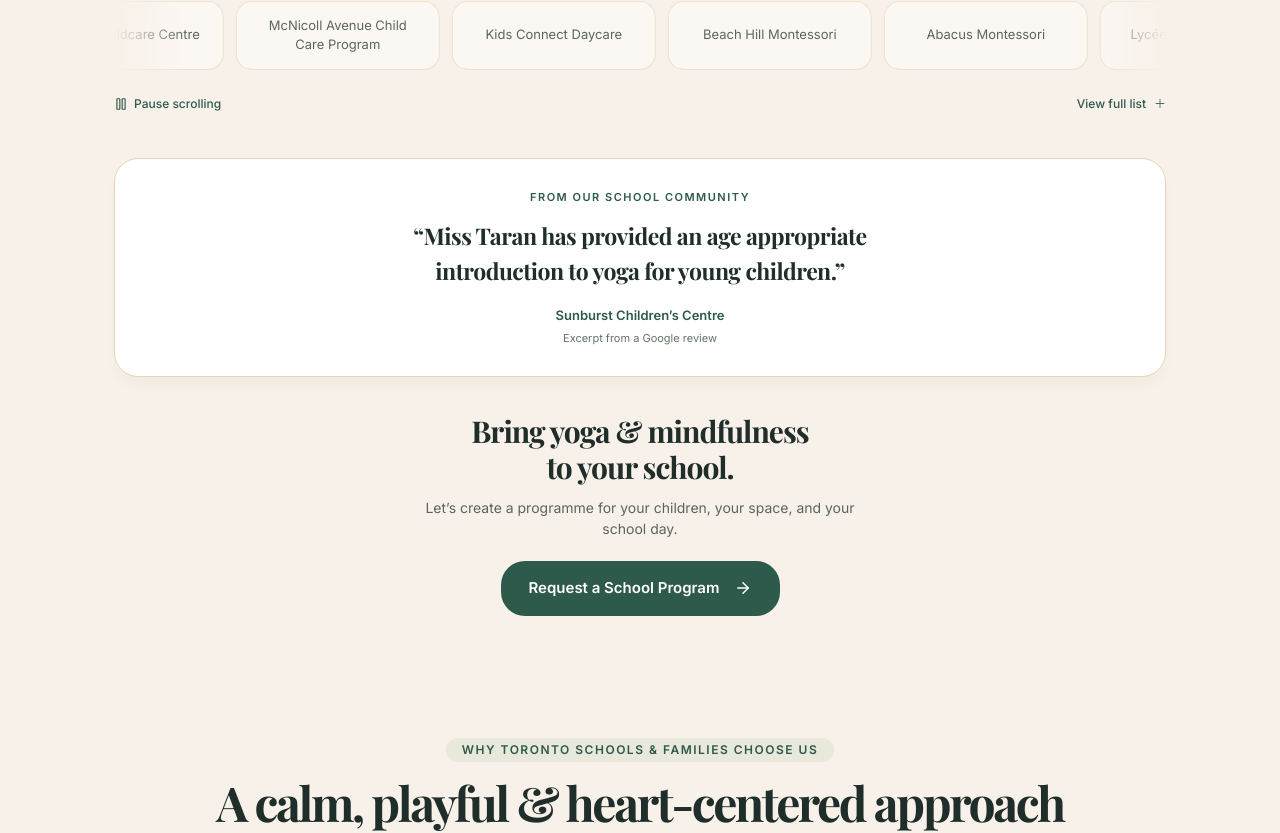
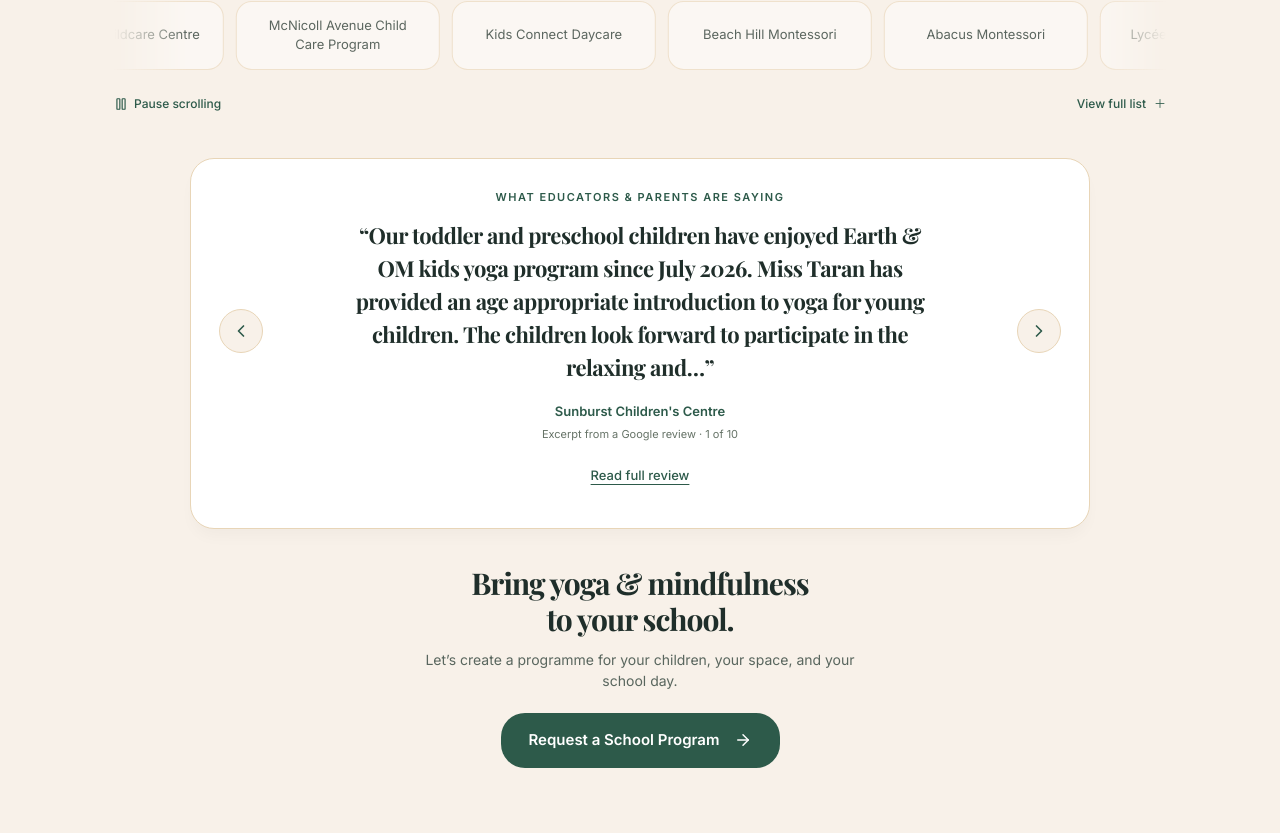
Before and after one commit to westernjobs91-droid/earth-om-kids-next, a Next.js app: page / in a window 1280 px wide. Shown: the part 1849-2682 px from the top of the page. Built offline with nearby package versions, Linux system fonts and the light colour scheme.

Commit message:
Consolidate homepage reviews into navigable community carousel

```diff
--- a/app/HomeContent.tsx
+++ b/app/HomeContent.tsx
@@ -3,8 +3,6 @@
 import React from 'react';
 import Link from 'next/link';
 import { motion } from 'framer-motion';
-import { reviews } from '@/lib/reviews';
-import ReviewsCarousel from '@/components/ReviewsCarousel';
 import SchoolCommunity from '@/components/SchoolCommunity';
 import {
   School, House, ChevronDown, GraduationCap, SlidersHorizontal, Baby,
@@ -334,20 +332,6 @@ export default function Home() {
         </div>
       </section>
 
-      {/* Testimonials */}
-      <section className="max-w-6xl mx-auto px-6 py-20">
-        <div className="text-center mb-10">
-          <div className="text-[#2D5A4A] text-xs tracking-[2px] font-semibold mb-2">FROM GOOGLE REVIEWS</div>
-          <h2 className="text-4xl tracking-tighter font-semibold heading-serif">What educators &amp; parents are saying</h2>
-        </div>
-
-        <ReviewsCarousel reviews={reviews} />
-
-        <div className="text-center mt-8">
-          <Link href="/contact" className="text-sm font-semibold text-[#2D5A4A] inline-flex items-center">Bring this to your school or centre &rarr;</Link>
-        </div>
-      </section>
-
       {/* NEW: How It Works */}
       <section className="max-w-6xl mx-auto px-6 py-16 border-t border-[#E8D5B7]">
         <div className="text-center mb-12">
--- /dev/null
+++ b/components/CommunityReviews.tsx
@@ -0,0 +1,46 @@
+'use client';
+
+import { useState } from 'react';
+import { ChevronLeft, ChevronRight } from 'lucide-react';
+import { reviews } from '@/lib/reviews';
+import styles from './SchoolCommunity.module.css';
+
+// Lead with the named centre already featured in the approved design.
+const orderedReviews = [...reviews].sort((a, b) =>
+  Number(b.name === "Sunburst Children's Centre") - Number(a.name === "Sunburst Children's Centre")
+);
+
+export default function CommunityReviews() {
+  const [index, setIndex] = useState(0);
+  const [expanded, setExpanded] = useState(false);
+  const review = orderedReviews[index];
+  if (!review) return null;
+
+  const long = review.body.length > 240;
+  const excerpt = long ? review.body.slice(0, review.body.lastIndexOf(' ', 240)) + '…' : review.body;
+  const go = (direction: number) => {
+    setIndex((value) => (value + direction + orderedReviews.length) % orderedReviews.length);
+    setExpanded(false);
+  };
+
+  return (
+    <div className={`${styles.testimonial} ${styles.reviewCarousel}`} role="region" aria-roledescription="carousel" aria-label="Educator and parent Google reviews" tabIndex={0}
+      onKeyDown={(event) => {
+        if (event.key === 'ArrowLeft' || event.key === 'ArrowRight') {
+          event.preventDefault();
+          go(event.key === 'ArrowLeft' ? -1 : 1);
+        }
+      }}>
+      <div className={styles.quoteLabel}>WHAT EDUCATORS &amp; PARENTS ARE SAYING</div>
+      <div className={styles.reviewLayout}>
+        <button type="button" className={styles.reviewArrow} aria-label="Previous review" onClick={() => go(-1)}><ChevronLeft size={20} aria-hidden="true" /></button>
+        <figure className={styles.reviewSlide} aria-live="polite" aria-atomic="true">
+          <blockquote id="community-review-text" className="heading-serif">“{expanded ? review.body : excerpt}”</blockquote>
+          <figcaption><strong>{review.name}</strong><span>{long && !expanded ? 'Excerpt from a Google review' : 'Google review'} · {index + 1} of {orderedReviews.length}</span></figcaption>
+        </figure>
+        <button type="button" className={styles.reviewArrow} aria-label="Next review" onClick={() => go(1)}><ChevronRight size={20} aria-hidden="true" /></button>
+      </div>
+      {long && <button type="button" className={styles.readReview} aria-expanded={expanded} aria-controls="community-review-text" onClick={() => setExpanded(!expanded)}>{expanded ? 'Show less' : 'Read full review'}</button>}
+    </div>
+  );
+}
--- a/components/SchoolCommunity.module.css
+++ b/components/SchoolCommunity.module.css
@@ -68,3 +68,18 @@
   .featured li { transition: none; }
   .featured li:hover { translate: none; }
 }
+
+.reviewCarousel { max-width: 900px; margin-left: auto; margin-right: auto; }
+.reviewLayout { display: grid; grid-template-columns: 44px minmax(0, 1fr) 44px; align-items: center; gap: 16px; }
+.reviewArrow { display: flex; align-items: center; justify-content: center; width: 44px; height: 44px; border: 1px solid #E8D5B7; border-radius: 50%; color: var(--primary-green); background: var(--warm-cream); }
+.reviewArrow:hover { background: var(--primary-green); color: white; }
+.reviewSlide { min-width: 0; margin: 0; }
+.reviewSlide blockquote { font-size: 22px; min-height: 132px; display: flex; align-items: center; justify-content: center; }
+.readReview { min-height: 44px; margin-top: 12px; font-size: 13px; font-weight: 500; color: var(--primary-green); text-decoration: underline; text-underline-offset: 4px; }
+@media (max-width: 600px) {
+  .reviewLayout { grid-template-columns: 44px minmax(0, 1fr) 44px; gap: 12px; }
+  .reviewSlide { grid-column: 1 / -1; grid-row: 1; }
+  .reviewArrow { grid-row: 2; }
+  .reviewArrow:last-child { grid-column: 3; }
+  .reviewSlide blockquote { font-size: 20px; min-height: 0; }
+}
--- a/components/SchoolCommunity.tsx
+++ b/components/SchoolCommunity.tsx
@@ -5,6 +5,7 @@ import Image from 'next/image';
 import Link from 'next/link';
 import { ArrowRight, Pause, Play } from 'lucide-react';
 import styles from './SchoolCommunity.module.css';
+import CommunityReviews from './CommunityReviews';
 
 const featured = [
   'PLASP',
@@ -92,11 +93,7 @@ export default function SchoolCommunity() {
         </div>
       </div>
 
-      <figure className={styles.testimonial}>
-        <div className={styles.quoteLabel}>FROM OUR SCHOOL COMMUNITY</div>
-        <blockquote className="heading-serif">“Miss Taran has provided an age appropriate introduction to yoga for young children.”</blockquote>
-        <figcaption><strong>Sunburst Children’s Centre</strong><span>Excerpt from a Google review</span></figcaption>
-      </figure>
+      <CommunityReviews />
       <div className={styles.invitation}>
         <h3 className="heading-serif">Bring yoga &amp; mindfulness<br />to your school.</h3>
         <p>Let’s create a programme for your children, your space, and your school day.</p>
```
